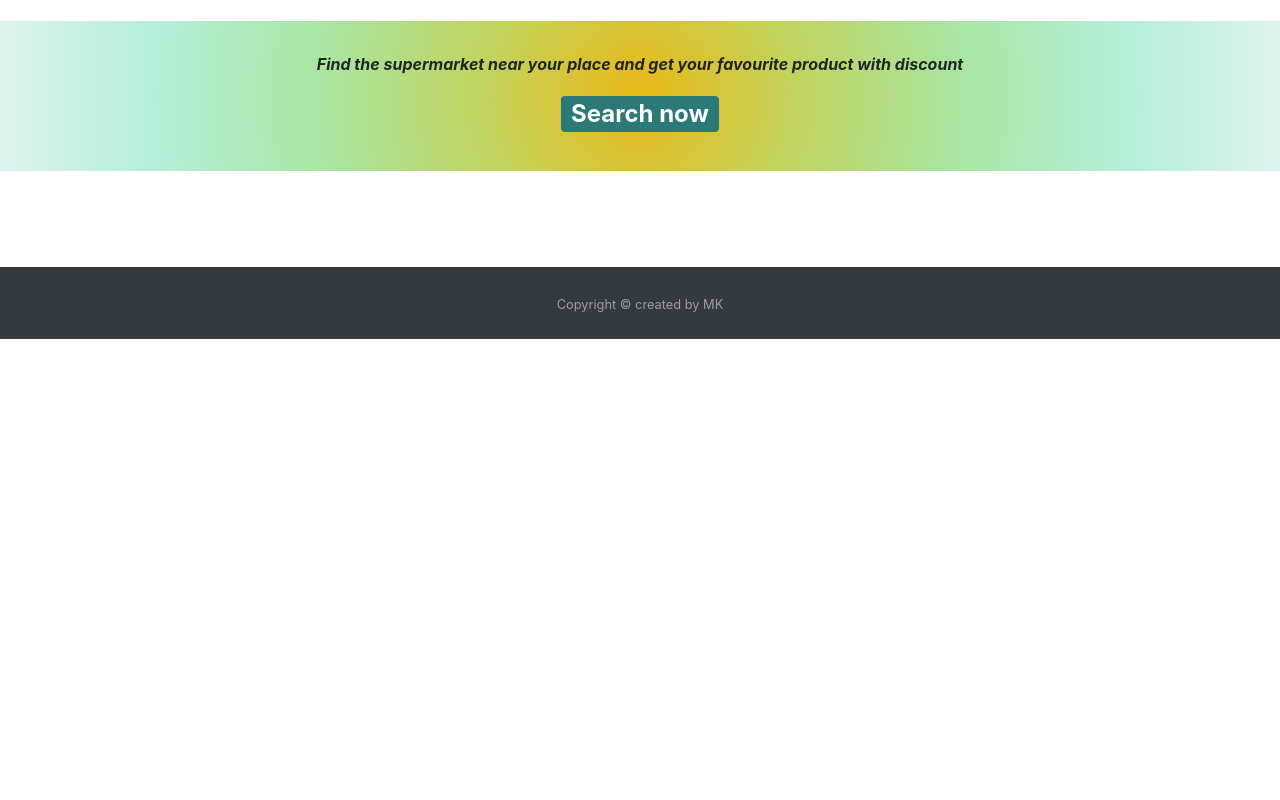
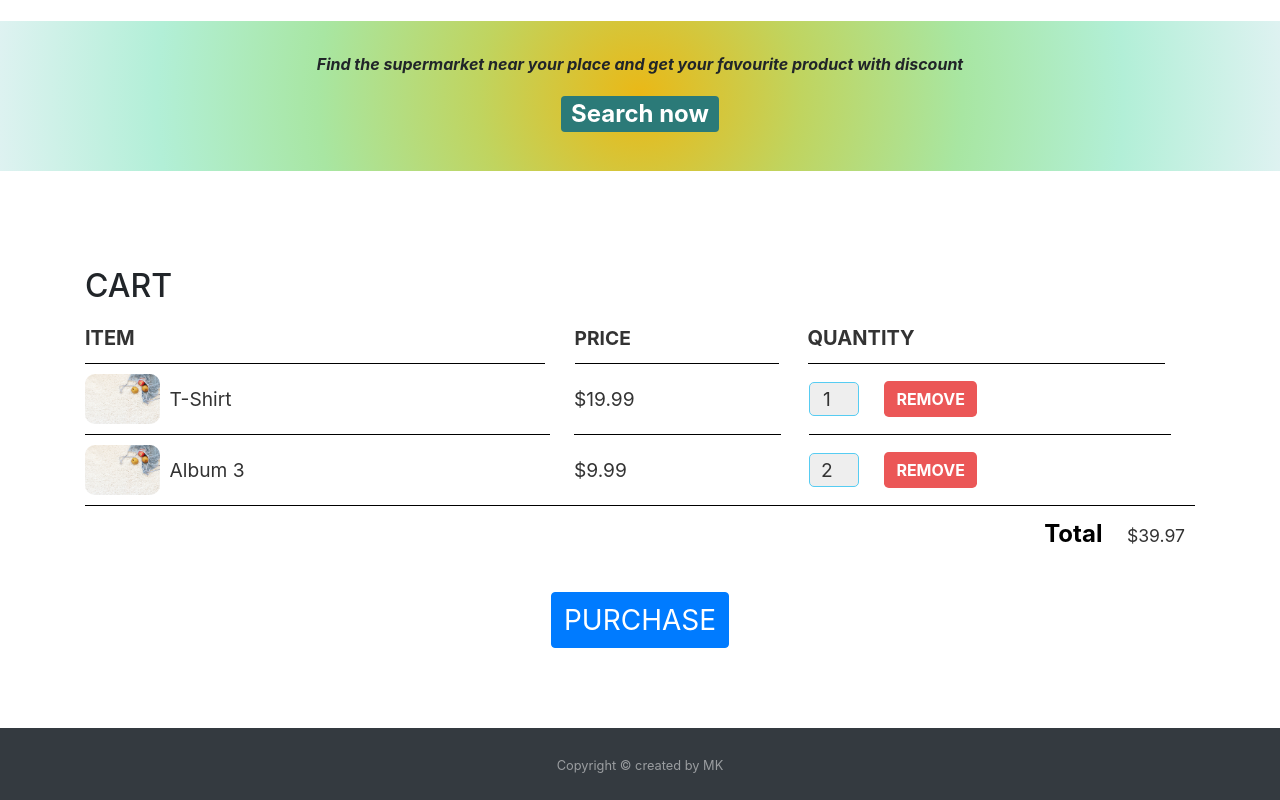
Before and after one commit to meruyert93/PayLess_Shopping-app, a website: page index.html in a window 1280 px wide. Shown: the part 876-1676 px from the top of the page. Before the commit the page ends 1215 px from the top, so only its background shows below. Drawn offline with nearby package versions, Linux system fonts and the light colour scheme; some packages are replaced by stand-ins of ours; no server answers; a script that the page names is missing.

Commit message:
remove-button-activation

```diff
--- a/index.html
+++ b/index.html
@@ -94,6 +94,45 @@
         </div>
     </div>
 
+
+ <section class="container content-section">
+                    <h2 class="section-header">CART</h2>
+                    <div class="cart-row">
+                        <span class="cart-item cart-header cart-column">ITEM</span>
+                        <span class="cart-price cart-header cart-column">PRICE</span>
+                        <span class="cart-quantity cart-header cart-column">QUANTITY</span>
+                    </div>
+                    <div class="cart-items">
+                        <div class="cart-row">
+                            <div class="cart-item cart-column">
+                                <img class="cart-item-image" src="images/bag.jpg" width="100" height="100">
+                                <span class="cart-item-title">T-Shirt</span>
+                            </div>
+                            <span class="cart-price cart-column">$19.99</span>
+                            <div class="cart-quantity cart-column">
+                                <input class="cart-quantity-input" type="number" value="1">
+                                <button class="btn btn-danger" type="button">REMOVE</button>
+                            </div>
+                        </div>
+                        <div class="cart-row">
+                            <div class="cart-item cart-column">
+                                <img class="cart-item-image" src="images/bag.jpg" width="100" height="100">
+                                <span class="cart-item-title">Album 3</span>
+                            </div>
+                            <span class="cart-price cart-column">$9.99</span>
+                            <div class="cart-quantity cart-column">
+                                <input class="cart-quantity-input" type="number" value="2">
+                                <button class="btn btn-danger" type="button">REMOVE</button>
+                            </div>
+                        </div>
+                    </div>
+                    <div class="cart-total">
+                        <strong class="cart-total-title">Total</strong>
+                        <span class="cart-total-price">$39.97</span>
+                    </div>
+                    <button class="btn btn-primary btn-purchase" type="button">PURCHASE</button>
+                </section>
+
     <!---Modal section-->
     <div class="modal fade" id="cart" tabindex="-1" role="dialog" aria-labelledby="exampleModalLabel" aria-hidden="true">
         <div class="modal-dialog modal-lg" role="document">
--- a/js/index.js
+++ b/js/index.js
@@ -137,3 +137,28 @@ function creationOwlCarousel () {
             e.preventDefault();
     });
 };
+
+/**Coding section for Cards */
+
+let removerCartItemButtons = document.getElementsByClassName('btn-danger');
+//console.log(removerCartItemButtons);
+for (let i = 0; i < removerCartItemButtons.length; i++){
+    let button = removerCartItemButtons[i];
+    button.addEventListener('click', function(e) {
+        let buttonClicked = e.target
+        buttonClicked.parentElement.parentElement.remove()
+        updateCartTotal();
+
+    });
+}
+
+function updateCartTotal() {
+    let cartItemContainer = document.getElementsByClassName('cart-items')[0]
+    let cartRows = cartItemContainer.getElementsByClassName('cart-row')
+    for (let i = 0; i<cartRows.length; i++) {
+        let cartRow = cartRows[i]
+        let priceElement = cartRow.getElementsByClassName('cart-price')[0]
+        let quantityElement = cartRow.getElementsByClassName('cart-quantity-input')
+        console.log(priceElement, quantityElement);
+    }
+}
```
